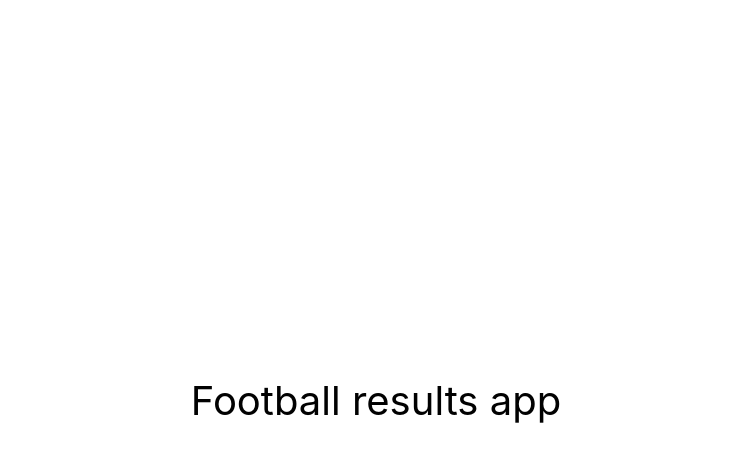
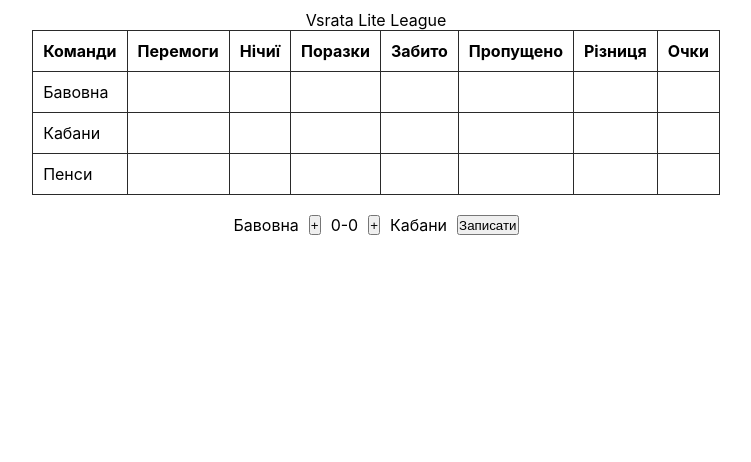
Before and after one commit to zlatan-dp/football-results, a React (Create React App) app: page / in a window 1280 px wide. Shown: the top 462 px of the page, without its empty margins (264-1015 px from the left). Built offline with nearby package versions, Linux system fonts and the light colour scheme.

Commit message:
layout table and match result

```diff
--- a/package.json
+++ b/package.json
@@ -10,6 +10,7 @@
     "react": "^18.1.0",
     "react-dom": "^18.1.0",
     "react-scripts": "5.0.1",
+    "styled-components": "^5.3.9",
     "web-vitals": "^2.1.3"
   },
   "scripts": {
@@ -36,5 +37,8 @@
       "last 1 firefox version",
       "last 1 safari version"
     ]
+  },
+  "devDependencies": {
+    "prop-types": "^15.8.1"
   }
 }
--- a/src/components/App.jsx
+++ b/src/components/App.jsx
@@ -1,16 +1,11 @@
+import { ResultItem } from './ResultItem/ResultItem';
+import { TotalTable } from './TotalTable/TotalTable';
+
 export const App = () => {
   return (
-    <div
-      style={{
-        height: '100vh',
-        display: 'flex',
-        justifyContent: 'center',
-        alignItems: 'center',
-        fontSize: 40,
-        color: '#010101',
-      }}
-    >
-      Football results app
-    </div>
+    <>
+      <TotalTable />
+      <ResultItem />
+    </>
   );
 };
--- /dev/null
+++ b/src/components/ResultItem/ResultItem.jsx
@@ -0,0 +1,47 @@
+import { useState } from 'react';
+import { GoalBtn, ResultWrap, SaveBtn, ScoreWrap } from './ResultItem.styled';
+import { Container } from 'components/global/Container';
+
+export const ResultItem = () => {
+  const [bavovnaScore, setBavovnaScore] = useState(0);
+  const [kabansScore, setKabansScore] = useState(0);
+  const [isSaved, setIsSaved] = useState(false);
+
+  const bavovnaIncrement = () => {
+    setBavovnaScore(prevState => prevState + 1);
+  };
+  const kabansIncrement = () => {
+    setKabansScore(prevState => prevState + 1);
+  };
+
+  const saveResult = () => {
+    setIsSaved(true);
+  };
+
+  return (
+    <Container>
+      <ResultWrap>
+        <p>Бавовна</p>
+        {!isSaved && (
+          <GoalBtn type="button" onClick={bavovnaIncrement}>
+            +
+          </GoalBtn>
+        )}
+        <ScoreWrap>
+          <span>{bavovnaScore}</span>
+          <span>-</span>
+          <span>{kabansScore}</span>
+        </ScoreWrap>
+        {!isSaved && (
+          <GoalBtn type="button" onClick={kabansIncrement}>
+            +
+          </GoalBtn>
+        )}
+        <p>Кабани</p>
+        <SaveBtn disabled={isSaved} type="button" onClick={saveResult}>
+          Записати
+        </SaveBtn>
+      </ResultWrap>
+    </Container>
+  );
+};
--- /dev/null
+++ b/src/components/ResultItem/ResultItem.styled.js
@@ -0,0 +1,14 @@
+import styled from 'styled-components';
+
+export const ResultWrap = styled.div`
+  display: flex;
+  gap: 10px;
+  padding: 10px 0;
+  justify-content: center;
+`;
+
+export const ScoreWrap = styled.div``;
+
+export const GoalBtn = styled.button``;
+
+export const SaveBtn = styled.button``;
--- /dev/null
+++ b/src/components/TotalTable/TotalTable.jsx
@@ -0,0 +1,59 @@
+import { Container } from 'components/global/Container';
+import { TableWrap } from './TotalTable.styled';
+
+export const TotalTable = () => {
+  return (
+    <Container>
+      <TableWrap>
+        <table>
+          <caption>Vsrata Lite League</caption>
+          <thead>
+            <tr>
+              <th>Команди</th>
+              <th>Перемоги</th>
+              <th>Нічиї</th>
+              <th>Поразки</th>
+              <th>Забито</th>
+              <th>Пропущено</th>
+              <th>Різниця</th>
+              <th>Очки</th>
+            </tr>
+          </thead>
+
+          <tbody>
+            <tr>
+              <td>Бавовна</td>
+              <td></td>
+              <td></td>
+              <td></td>
+              <td></td>
+              <td></td>
+              <td></td>
+              <td></td>
+            </tr>
+            <tr>
+              <td>Кабани</td>
+              <td></td>
+              <td></td>
+              <td></td>
+              <td></td>
+              <td></td>
+              <td></td>
+              <td></td>
+            </tr>
+            <tr>
+              <td>Пенси</td>
+              <td></td>
+              <td></td>
+              <td></td>
+              <td></td>
+              <td></td>
+              <td></td>
+              <td></td>
+            </tr>
+          </tbody>
+        </table>
+      </TableWrap>
+    </Container>
+  );
+};
--- /dev/null
+++ b/src/components/TotalTable/TotalTable.styled.js
@@ -0,0 +1,7 @@
+import styled from 'styled-components';
+
+export const TableWrap = styled.section`
+  padding: 10px 0;
+  display: flex;
+  justify-content: center;
+`;
--- /dev/null
+++ b/src/components/global/Container.jsx
@@ -0,0 +1,5 @@
+import { ContainerBox } from './Container.styled';
+
+export const Container = ({ children }) => {
+  return <ContainerBox>{children}</ContainerBox>;
+};
--- /dev/null
+++ b/src/components/global/Container.styled.js
@@ -0,0 +1,9 @@
+import styled from 'styled-components';
+
+export const ContainerBox = styled.div`
+  padding-left: 15px;
+  padding-right: 15px;
+
+  margin: 0 auto;
+  width: 800px;
+`;
--- a/src/index.css
+++ b/src/index.css
@@ -1,4 +1,10 @@
 @import-normalize; /* bring in normalize.css styles */
+
+* {
+  box-sizing: border-box;
+  margin: 0;
+  padding: 0;
+}
 
 body {
   margin: 0;
@@ -13,3 +19,13 @@ code {
   font-family: source-code-pro, Menlo, Monaco, Consolas, 'Courier New',
     monospace;
 }
+
+table {
+  border-collapse: collapse;
+}
+
+table th,
+table td {
+  padding: 10px;
+  border: 1px solid #2a2a2a;
+}
```
Also changed, not shown: 1 other file (tests, documents, lock files or other folders).
